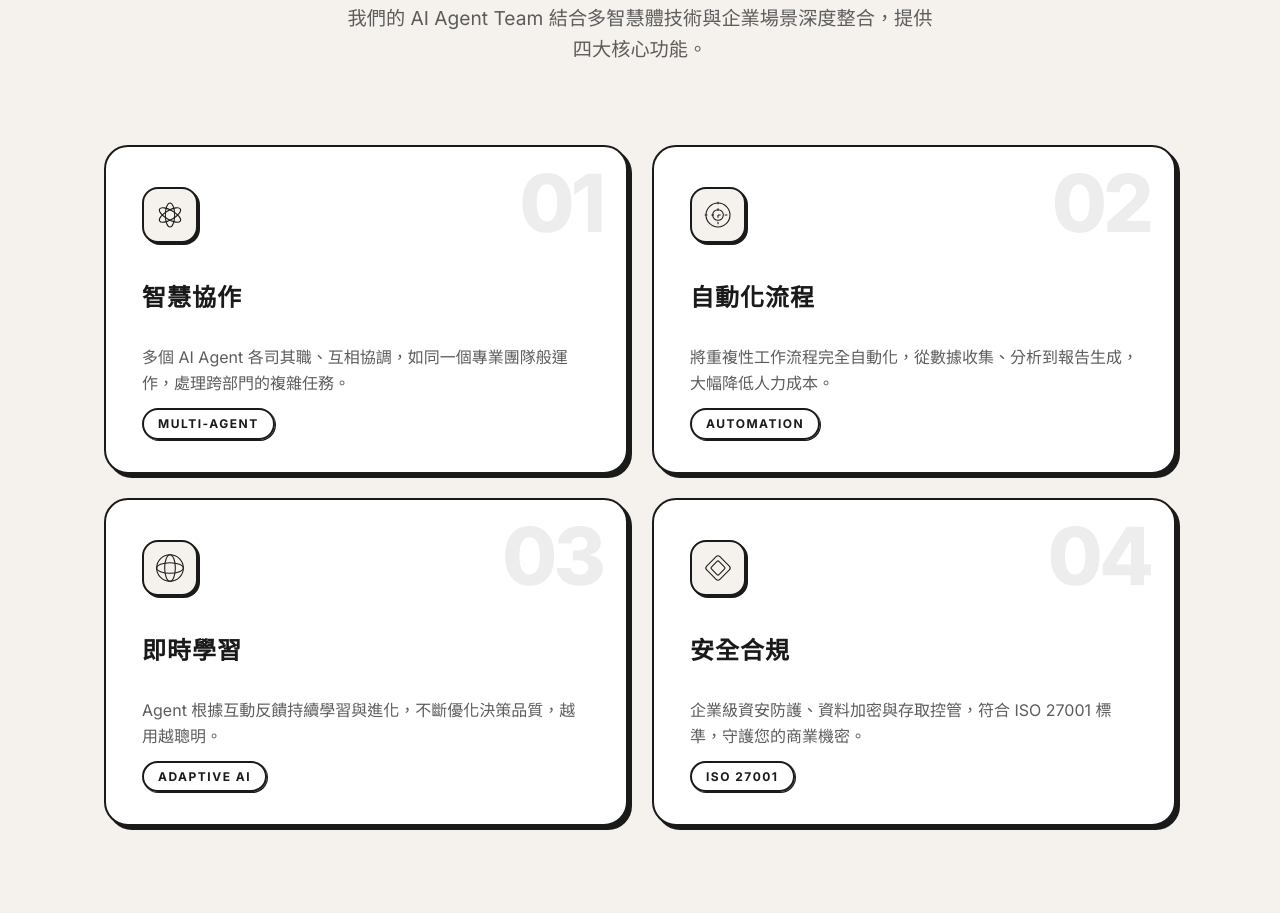
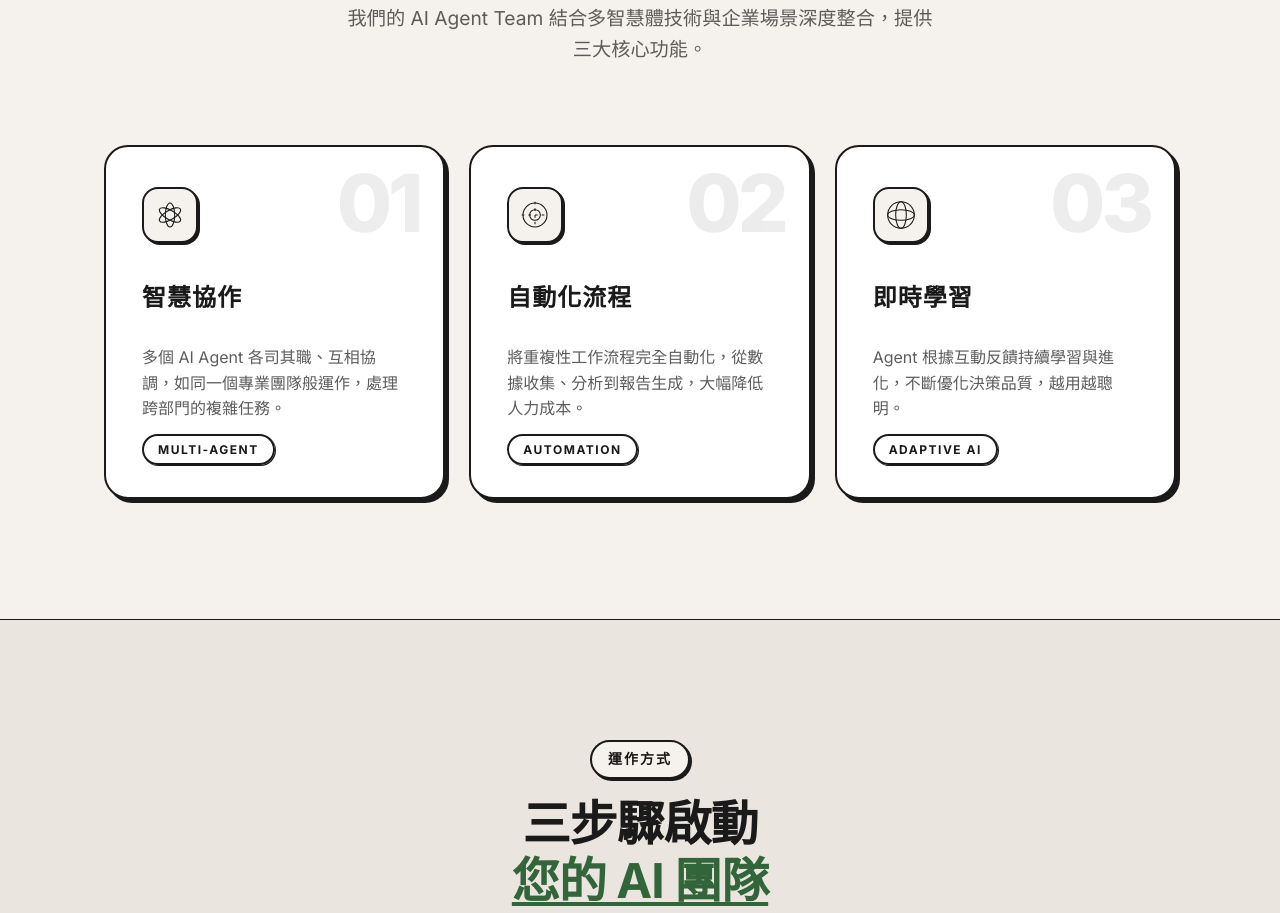
Before and after one commit to wulingteen/arbonova-website, a website built with Vite: page index.html in a window 1280 px wide. Shown: the part 1669-2582 px from the top of the page. Built offline with nearby package versions, Linux system fonts and the light colour scheme.

Commit message:
style: update homepage features grid to 3 columns

```diff
--- a/index.html
+++ b/index.html
@@ -164,9 +164,9 @@
         <span class="section-tag" data-i18n="home.features.tag">核心能力</span>
         <h2 class="section-title" data-i18n="home.features.title">以 AI Agent Team<br /><span
             class="gradient-text">重新定義企業效率</span></h2>
-        <p class="section-desc" data-i18n="home.features.desc">我們的 AI Agent Team 結合多智慧體技術與企業場景深度整合，提供四大核心功能。</p>
+        <p class="section-desc" data-i18n="home.features.desc">我們的 AI Agent Team 結合多智慧體技術與企業場景深度整合，提供三大核心功能。</p>
       </div>
-      <div class="features-grid">
+      <div class="features-grid features-grid--3cols">
         <!-- Feature 1 -->
         <div class="feature-card feature-card--green animate-on-scroll">
           <div class="feature-card-num">01</div>
@@ -208,19 +208,6 @@
           <h3 class="feature-title" data-i18n="home.features.f3.title">即時學習</h3>
           <p class="feature-desc" data-i18n="home.features.f3.desc">Agent 根據互動反饋持續學習與進化，不斷優化決策品質，越用越聰明。</p>
           <div class="feature-tag">Adaptive AI</div>
-        </div>
-        <!-- Feature 4 -->
-        <div class="feature-card feature-card--accent animate-on-scroll">
-          <div class="feature-card-num">04</div>
-          <div class="feature-icon icon-gold">
-            <svg width="32" height="32" viewBox="0 0 24 24" fill="none" stroke="currentColor" stroke-width="0.8">
-              <rect x="5" y="5" width="14" height="14" rx="2" transform="rotate(45 12 12)" />
-              <rect x="8" y="8" width="8" height="8" rx="1" transform="rotate(45 12 12)" />
-            </svg>
-          </div>
-          <h3 class="feature-title" data-i18n="home.features.f4.title">安全合規</h3>
-          <p class="feature-desc" data-i18n="home.features.f4.desc">企業級資安防護、資料加密與存取控管，符合 ISO 27001 標準，守護您的商業機密。</p>
-          <div class="feature-tag">ISO 27001</div>
         </div>
       </div>
     </div>
--- a/src/main.ts
+++ b/src/main.ts
@@ -474,7 +474,7 @@ const translations: Record<string, Record<string, string>> = {
     // Home - Use Cases
     "home.features.tag": "Core Capabilities",
     "home.features.title": "Redefining Enterprise Efficiency<br /><span class=\"gradient-text\">with AI Agent Teams</span>",
-    "home.features.desc": "Our AI Agent Team combines multi-agent technology with deep enterprise integration to deliver four core capabilities.",
+    "home.features.desc": "Our AI Agent Team combines multi-agent technology with deep enterprise integration to deliver three core capabilities.",
     "home.features.f1.title": "Intelligent Collaboration",
     "home.features.f1.desc": "Multiple AI Agents perform specialized roles and coordinate like a professional human team to handle complex cross-departmental tasks.",
     "home.features.f2.title": "Workflow Automation",
--- a/src/style.css
+++ b/src/style.css
@@ -484,6 +484,10 @@ textarea {
   display: grid;
   grid-template-columns: 1fr 1fr;
   gap: 24px;
+}
+
+.features-grid--3cols {
+  grid-template-columns: repeat(3, 1fr);
 }
 
 .feature-card {
```
